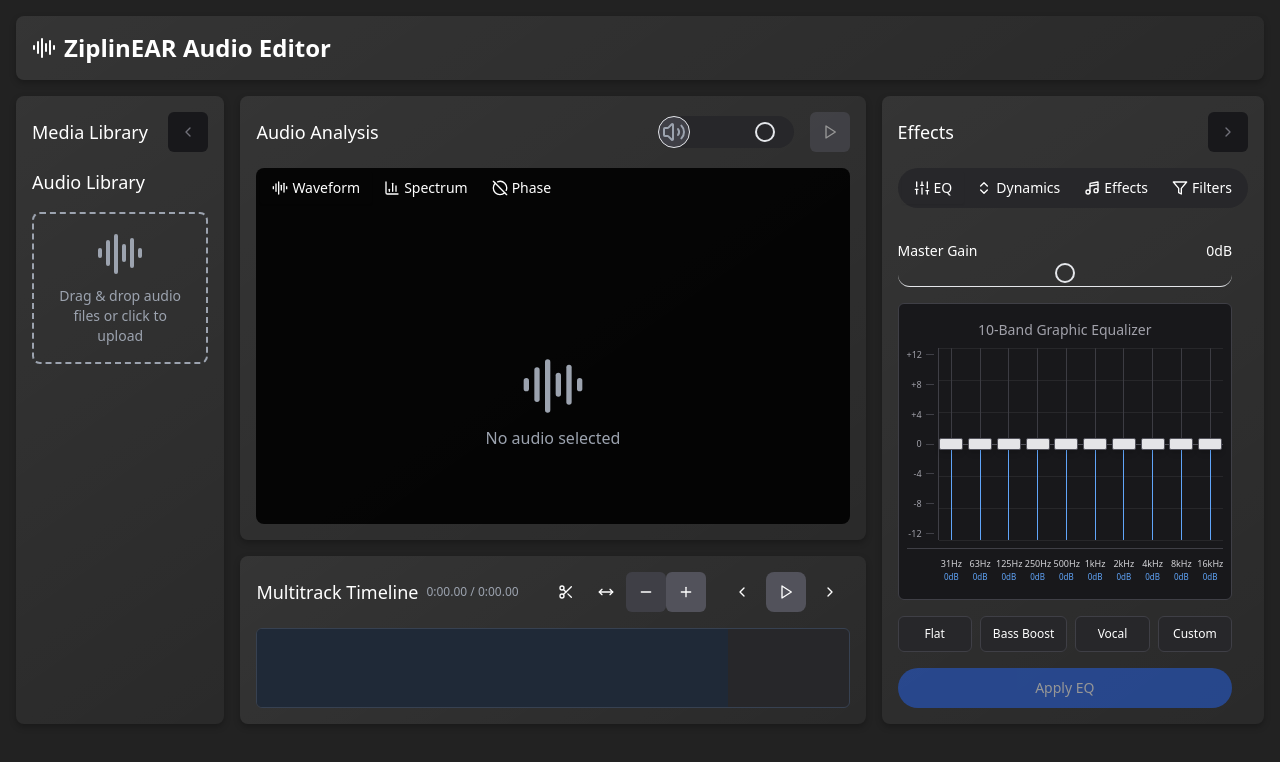
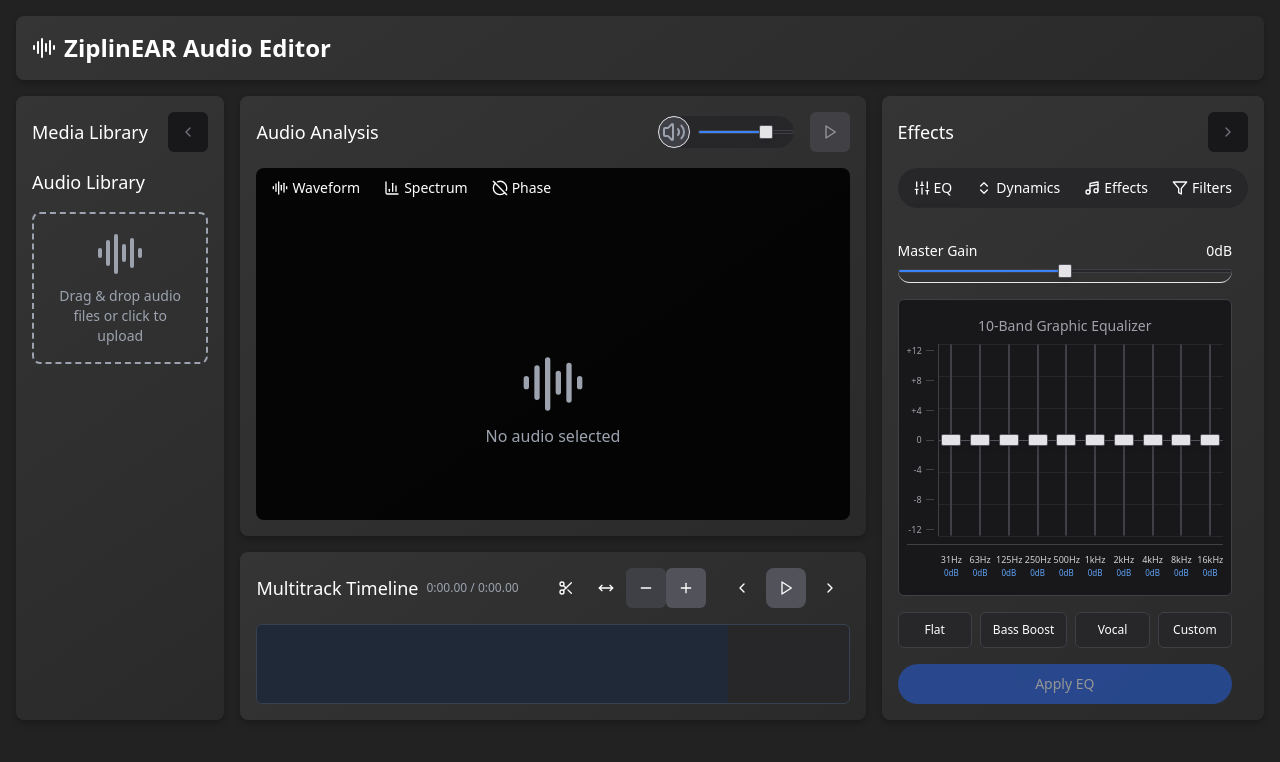
Before and after one commit to zpherodev/pria-prism-pro-audio, a React (Vite) app: page / in a window 1280 px wide. Shown: the top 762 px of the page. Built offline with nearby package versions, Linux system fonts and the light colour scheme.

Commit message:
Apply consistent slider style
Apply the accurate slider style from the EQ to all sliders in the application.

```diff
--- a/src/components/ui/slider.tsx
+++ b/src/components/ui/slider.tsx
@@ -4,6 +4,7 @@ import * as SliderPrimitive from "@radix-ui/react-slider"
 
 import { cn } from "@/lib/utils"
 
+// Base horizontal slider with improved professional styling
 const Slider = React.forwardRef<
   React.ElementRef<typeof SliderPrimitive.Root>,
   React.ComponentPropsWithoutRef<typeof SliderPrimitive.Root>
@@ -16,10 +17,10 @@ const Slider = React.forwardRef<
     )}
     {...props}
   >
-    <SliderPrimitive.Track className="relative h-2 w-full grow overflow-hidden rounded-full bg-secondary">
-      <SliderPrimitive.Range className="absolute h-full bg-primary" />
+    <SliderPrimitive.Track className="relative h-1 w-full grow overflow-hidden rounded-full bg-zinc-800 border border-zinc-700">
+      <SliderPrimitive.Range className="absolute h-full bg-blue-500" />
     </SliderPrimitive.Track>
-    <SliderPrimitive.Thumb className="block h-5 w-5 rounded-full border-2 border-primary bg-background ring-offset-background transition-colors focus-visible:outline-none focus-visible:ring-2 focus-visible:ring-ring focus-visible:ring-offset-2 disabled:pointer-events-none disabled:opacity-50" />
+    <SliderPrimitive.Thumb className="block h-3.5 w-3.5 rounded-sm border border-zinc-600 bg-zinc-200 shadow-md ring-offset-background transition-colors focus-visible:outline-none focus-visible:ring-2 focus-visible:ring-ring focus-visible:ring-offset-2 disabled:pointer-events-none disabled:opacity-50" />
   </SliderPrimitive.Root>
 ))
 Slider.displayName = SliderPrimitive.Root.displayName
@@ -38,10 +39,10 @@ const VerticalSlider = React.forwardRef<
     )}
     {...props}
   >
-    <SliderPrimitive.Track className="relative h-full w-[1px] grow overflow-hidden rounded-full bg-zinc-700 shadow-inner">
-      <SliderPrimitive.Range className="absolute w-full bg-blue-400 shadow-[0_0_5px_rgba(59,130,246,0.5)]" />
+    <SliderPrimitive.Track className="relative h-full w-[1px] grow overflow-hidden rounded-full bg-zinc-800 border border-zinc-700">
+      <SliderPrimitive.Range className="absolute w-full bg-blue-500" />
     </SliderPrimitive.Track>
-    <SliderPrimitive.Thumb className="block h-3 w-6 rounded-sm border border-zinc-600 bg-zinc-200 shadow-md ring-offset-background transition-colors focus-visible:outline-none focus-visible:ring-2 focus-visible:ring-ring focus-visible:ring-offset-2 disabled:pointer-events-none disabled:opacity-50" />
+    <SliderPrimitive.Thumb className="block h-3 w-5 rounded-sm border border-zinc-600 bg-zinc-200 shadow-md ring-offset-background transition-colors focus-visible:outline-none focus-visible:ring-2 focus-visible:ring-ring focus-visible:ring-offset-2 disabled:pointer-events-none disabled:opacity-50" />
   </SliderPrimitive.Root>
 ))
 VerticalSlider.displayName = "VerticalSlider"
@@ -69,4 +70,25 @@ const FrequencySlider = React.forwardRef<
 ))
 FrequencySlider.displayName = "FrequencySlider"
 
-export { Slider, VerticalSlider, FrequencySlider }
+// Compact slider for space-constrained areas like track controls
+const CompactSlider = React.forwardRef<
+  React.ElementRef<typeof SliderPrimitive.Root>,
+  React.ComponentPropsWithoutRef<typeof SliderPrimitive.Root>
+>(({ className, ...props }, ref) => (
+  <SliderPrimitive.Root
+    ref={ref}
+    className={cn(
+      "relative flex w-full touch-none select-none items-center",
+      className
+    )}
+    {...props}
+  >
+    <SliderPrimitive.Track className="relative h-1 w-full grow overflow-hidden rounded-full bg-zinc-800 border border-zinc-700">
+      <SliderPrimitive.Range className="absolute h-full bg-blue-500" />
+    </SliderPrimitive.Track>
+    <SliderPrimitive.Thumb className="block h-2.5 w-2.5 rounded-sm border border-zinc-600 bg-zinc-200 shadow-md ring-offset-background transition-colors focus-visible:outline-none focus-visible:ring-2 focus-visible:ring-ring focus-visible:ring-offset-2 disabled:pointer-events-none disabled:opacity-50" />
+  </SliderPrimitive.Root>
+))
+CompactSlider.displayName = "CompactSlider"
+
+export { Slider, VerticalSlider, FrequencySlider, CompactSlider }
--- a/tailwind.config.ts
+++ b/tailwind.config.ts
@@ -1,3 +1,4 @@
+
 import type { Config } from "tailwindcss";
 
 export default {
@@ -23,6 +24,12 @@ export default {
           bg: "#222222",
           panel: "#2A2A2A",
           accent: "#3B82F6",
+          slider: {
+            track: "#1F2937",
+            thumb: "#E5E7EB",
+            range: "#3B82F6",
+            border: "#4B5563",
+          },
           text: {
             primary: "#FFFFFF",
             secondary: "#9CA3AF",
```
